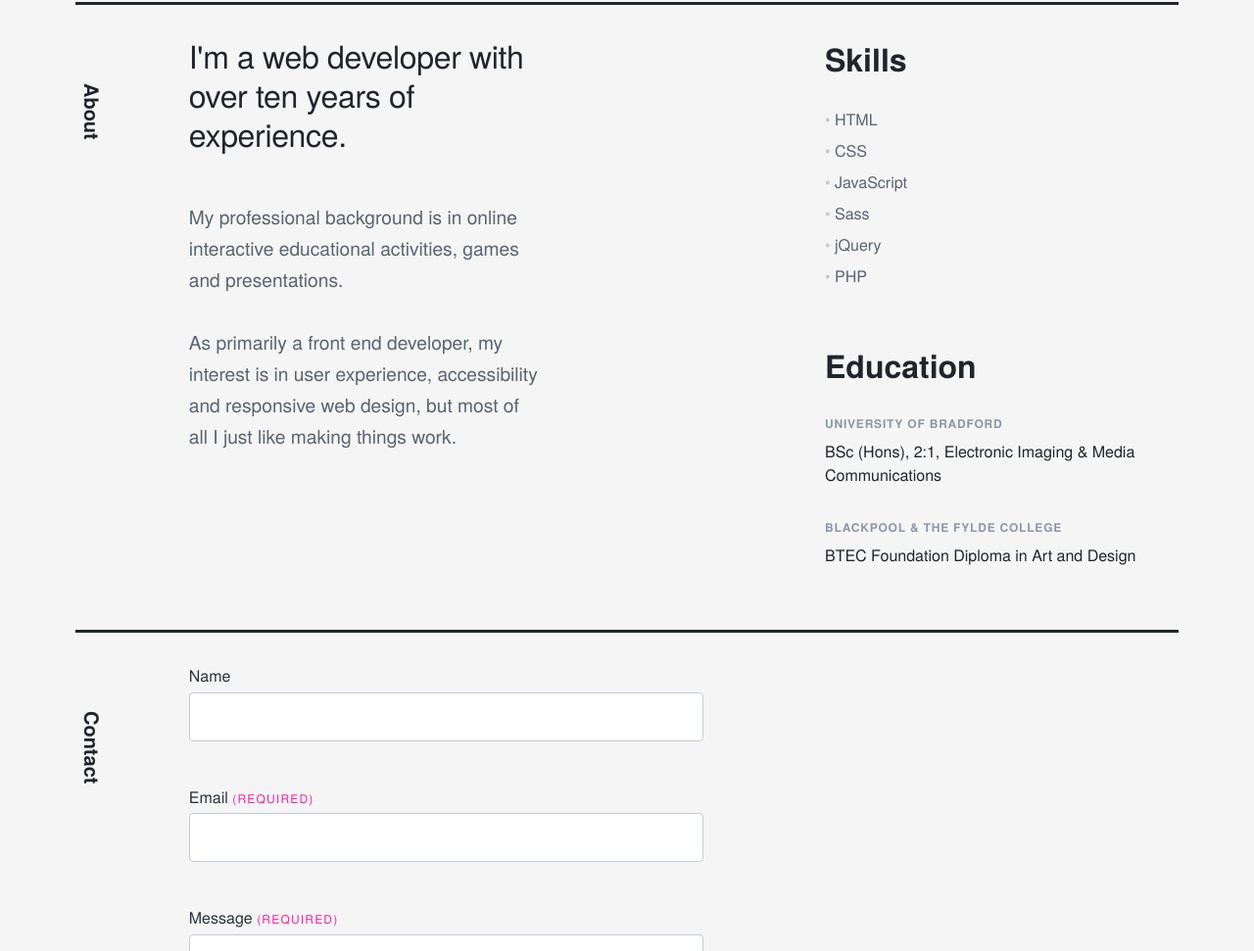
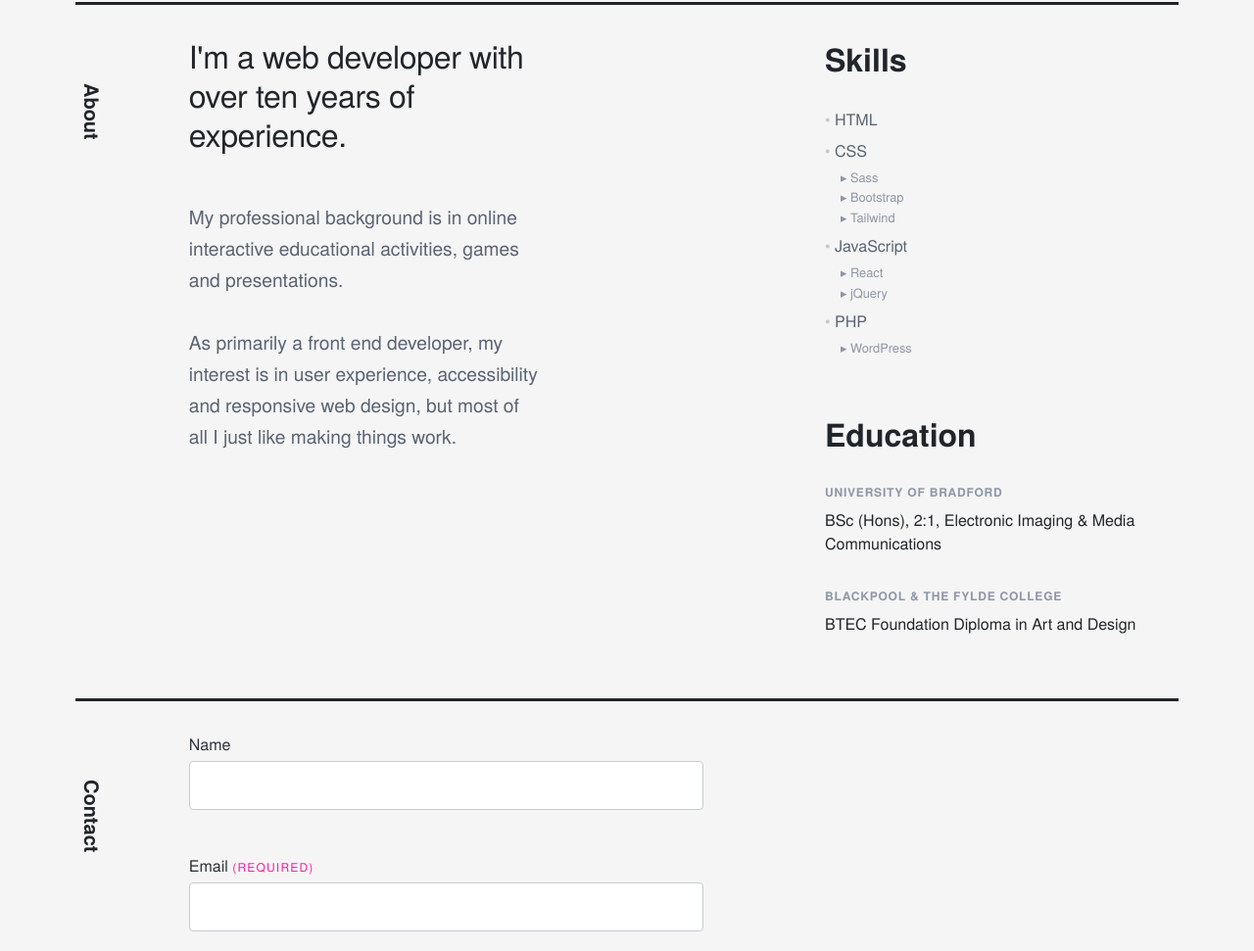
Before and after one commit to guy-blanchfield/gb-website, a website: page index.html in a window 1280 px wide. Shown: the part 4957-5928 px from the top of the page at 98% size. Drawn offline with Linux system fonts and the light colour scheme.

Commit message:
Added nested list for Skills section

```diff
--- a/index.html
+++ b/index.html
@@ -421,11 +421,24 @@
             <h3>Skills</h3>
             <ul>
               <li>HTML</li>
-              <li>CSS</li>
-              <li>JavaScript</li>
-              <li>Sass</li>
-              <li>jQuery</li>
-              <li>PHP</li>
+              <li>CSS
+                <ul class="ul-nested">
+                  <li>Sass</li>
+                  <li>Bootstrap</li>
+                  <li>Tailwind</li>
+                </ul>
+              </li>
+              <li>JavaScript
+                <ul class="ul-nested">
+                  <li>React</li>
+                  <li>jQuery</li>
+                </ul>
+              </li>
+              <li>PHP
+                <ul class="ul-nested">
+                  <li>WordPress</li>
+                </ul>
+              </li>
             </ul>
           </div>
 
--- a/scss/components/_article.scss
+++ b/scss/components/_article.scss
@@ -170,6 +170,28 @@ a .article-work:hover img {
   }
 }
 
+.article-about-skills ul.ul-nested {
+  color: abstracts.$darkmidgrey;
+  list-style: none;
+  padding: 0;
+  margin: 0.3rem 0 0 0;
+  font-size: 0.8rem;
+  // font-weight: bold;
+
+  li {
+    margin: 0.1rem 0;
+    padding-left: 1rem;
+  }
+
+  li::before {
+    // content: "• ";
+    // \00a0 is nbsp
+    // 9656	25B8
+    content: '\25B8 \00a0 ';
+    color: abstracts.$darkmidgrey;
+  }
+}
+
 .article-about-skills p,
 .article-about-education p {
   // just stick the max-width on here for now
```
Also changed, not shown: css/style.css.
